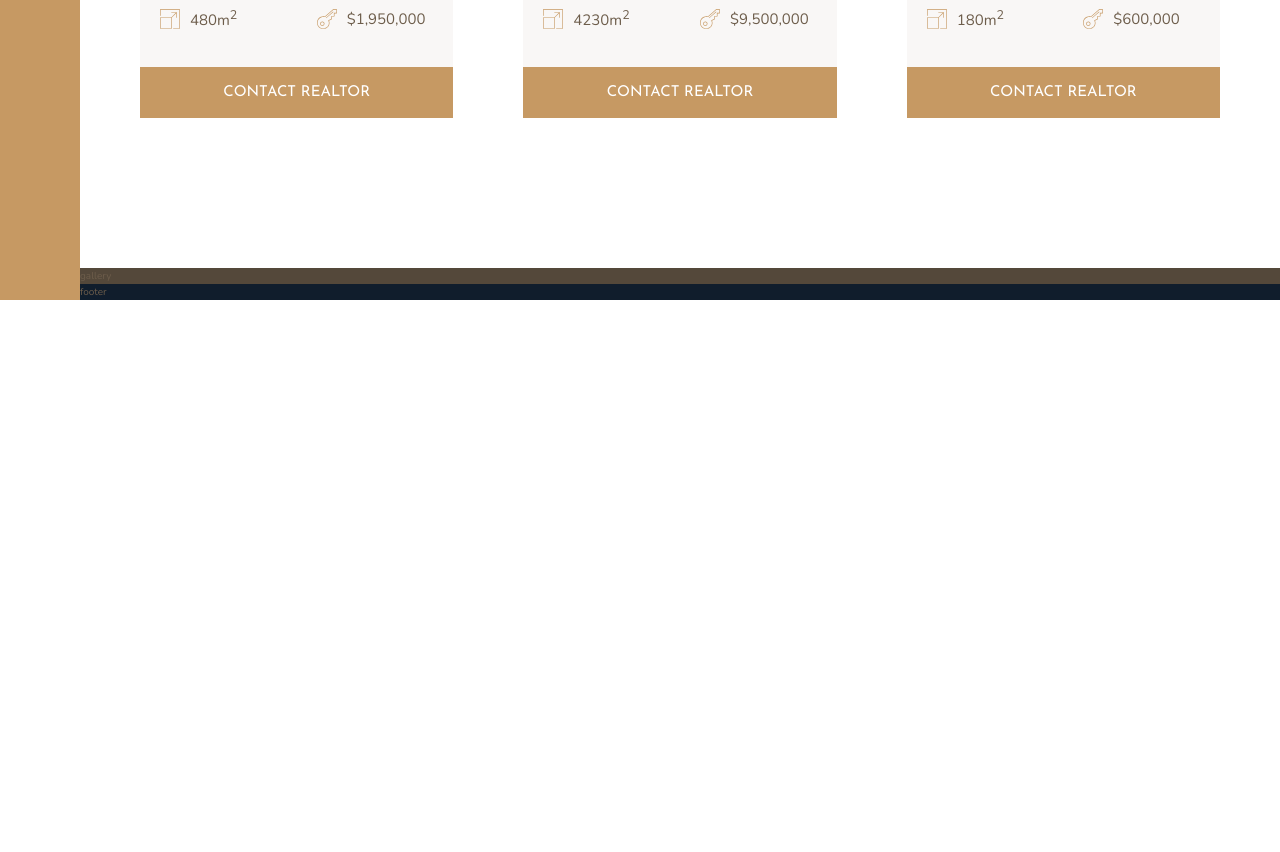
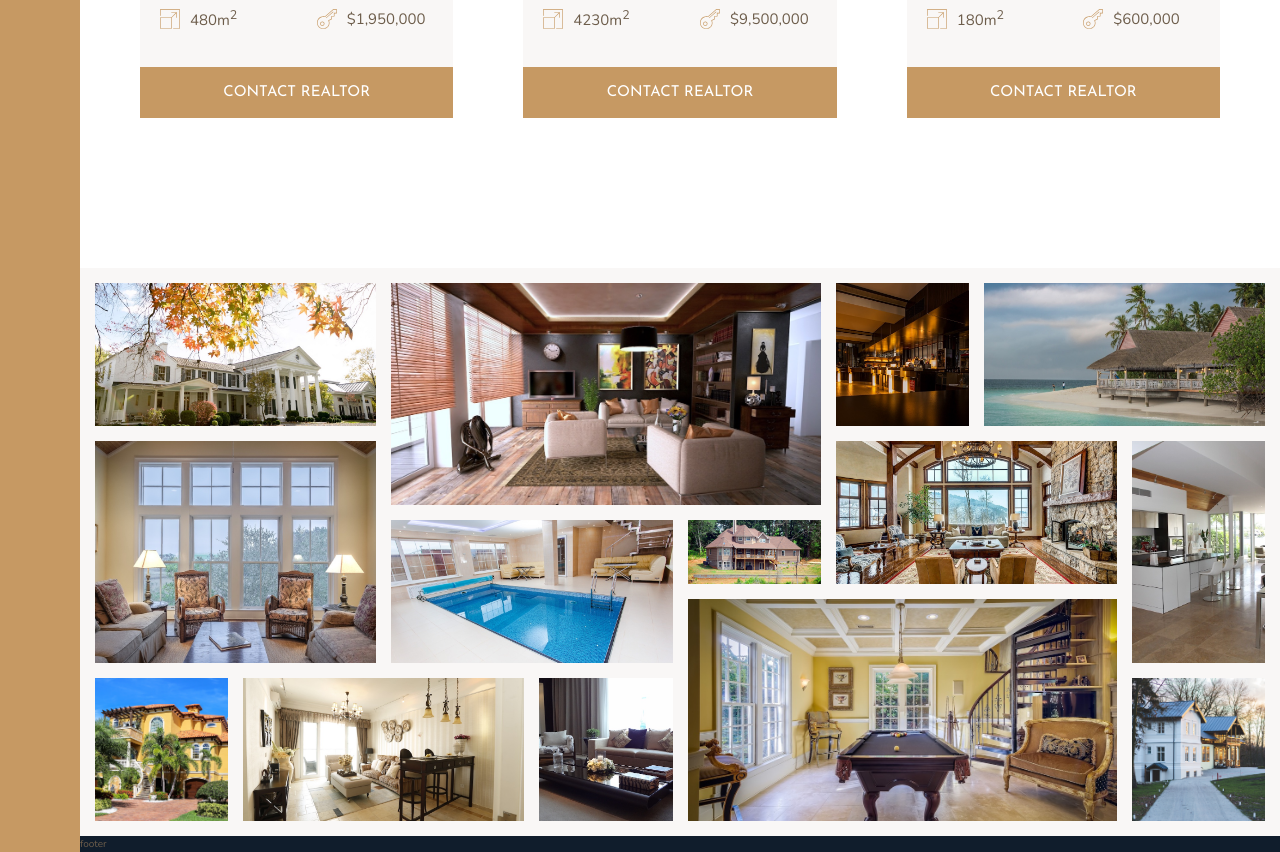
Before and after one commit to swiergoszp/nexter, a website: page index.html in a window 1280 px wide. Shown: the part 2804-3656 px from the top of the page. Before the commit the page ends 3104 px from the top, so only its background shows below. Drawn offline with nearby package versions, Linux system fonts and the light colour scheme.

Commit message:
new section complete

```diff
--- a/index.html
+++ b/index.html
@@ -294,7 +294,48 @@
       </section>
 
       <section class="gallery">
-        gallery
+        <figure class="gallery__item gallery__item--1">
+          <img src="img/gal-1.jpeg" alt="gallery image" class="gallery__img">
+        </figure>
+        <figure class="gallery__item gallery__item--2">
+          <img src="img/gal-2.jpeg" alt="gallery image" class="gallery__img">
+        </figure>
+        <figure class="gallery__item gallery__item--3">
+          <img src="img/gal-3.jpeg" alt="gallery image" class="gallery__img">
+        </figure>
+        <figure class="gallery__item gallery__item--4">
+          <img src="img/gal-4.jpeg" alt="gallery image" class="gallery__img">
+        </figure>
+        <figure class="gallery__item gallery__item--5">
+          <img src="img/gal-5.jpeg" alt="gallery image" class="gallery__img">
+        </figure>
+        <figure class="gallery__item gallery__item--6">
+          <img src="img/gal-6.jpeg" alt="gallery image" class="gallery__img">
+        </figure>
+        <figure class="gallery__item gallery__item--7">
+          <img src="img/gal-7.jpeg" alt="gallery image" class="gallery__img">
+        </figure>
+        <figure class="gallery__item gallery__item--8">
+          <img src="img/gal-8.jpeg" alt="gallery image" class="gallery__img">
+        </figure>
+        <figure class="gallery__item gallery__item--9">
+          <img src="img/gal-9.jpeg" alt="gallery image" class="gallery__img">
+        </figure>
+        <figure class="gallery__item gallery__item--10">
+          <img src="img/gal-10.jpeg" alt="gallery image" class="gallery__img">
+        </figure>
+        <figure class="gallery__item gallery__item--11">
+          <img src="img/gal-11.jpeg" alt="gallery image" class="gallery__img">
+        </figure>
+        <figure class="gallery__item gallery__item--12">
+          <img src="img/gal-12.jpeg" alt="gallery image" class="gallery__img">
+        </figure>
+        <figure class="gallery__item gallery__item--13">
+          <img src="img/gal-13.jpeg" alt="gallery image" class="gallery__img">
+        </figure>
+        <figure class="gallery__item gallery__item--14">
+          <img src="img/gal-14.jpeg" alt="gallery image" class="gallery__img">
+        </figure>
       </section>
 
       <footer class="footer">
--- a/sass/_gallery.scss
+++ b/sass/_gallery.scss
@@ -1,4 +1,90 @@
 .gallery {
-  background-color: $color-grey-dark-1;
+  background-color: $color-grey-light-1;
   grid-column: full-start / full-end;
+  display: grid;
+  grid-template-columns: repeat(8, 1fr);
+  grid-template-rows: repeat(7, 5vw);
+  grid-gap: 1.5rem;
+  padding: 1.5rem;
+
+  &__img {
+    width: 100%;
+    height: 100%;
+    object-fit: cover;
+    display: block;
+  }
+
+  &__item {
+
+    &--1 {
+      grid-row: 1 / span 2;
+      grid-column: 1 / span 2;
+    }
+
+    &--2 {
+      grid-row: 1 / span 3;
+      grid-column: 3 / span 3;
+    }
+
+    &--3 {
+      grid-row: 1 / span 2;
+      grid-column: 6 / span 1;
+    }
+
+    &--4 {
+      grid-row: 1 / span 2;
+      grid-column: 7 / span 2;
+    }
+
+    &--5 {
+      grid-row: 3 / span 3;
+      grid-column: 1 / span 2;
+    }
+
+    &--6 {
+      grid-row: 4 / span 2;
+      grid-column: 3 / span 2;
+    }
+
+    &--7 {
+      grid-row: 4 / span 1;
+      grid-column: 5 / span 1;
+    }
+
+    &--8 {
+      grid-row: 3 / span 2;
+      grid-column: 6 / span 2;
+    }
+
+    &--9 {
+      grid-row: 3 / span 3;
+      grid-column: 8 / span 1;
+    }
+
+    &--10 {
+      grid-row: 6 / span 2;
+      grid-column: 1 / span 1;
+    }
+
+    &--11 {
+      grid-row: 6 / span 2;
+      grid-column: 2 / span 2;
+    }
+
+    &--12 {
+      grid-row: 6 / span 2;
+      grid-column: 4 / span 1;
+    }
+
+    &--13 {
+      grid-row: 5 / span 3;
+      grid-column: 5 / span 3;
+    }
+
+    &--14 {
+      grid-row: 6 / span 2;
+      grid-column: 8 / span 1;
+    }
+
+  }
 }
```
Also changed, not shown: css/style.css.
